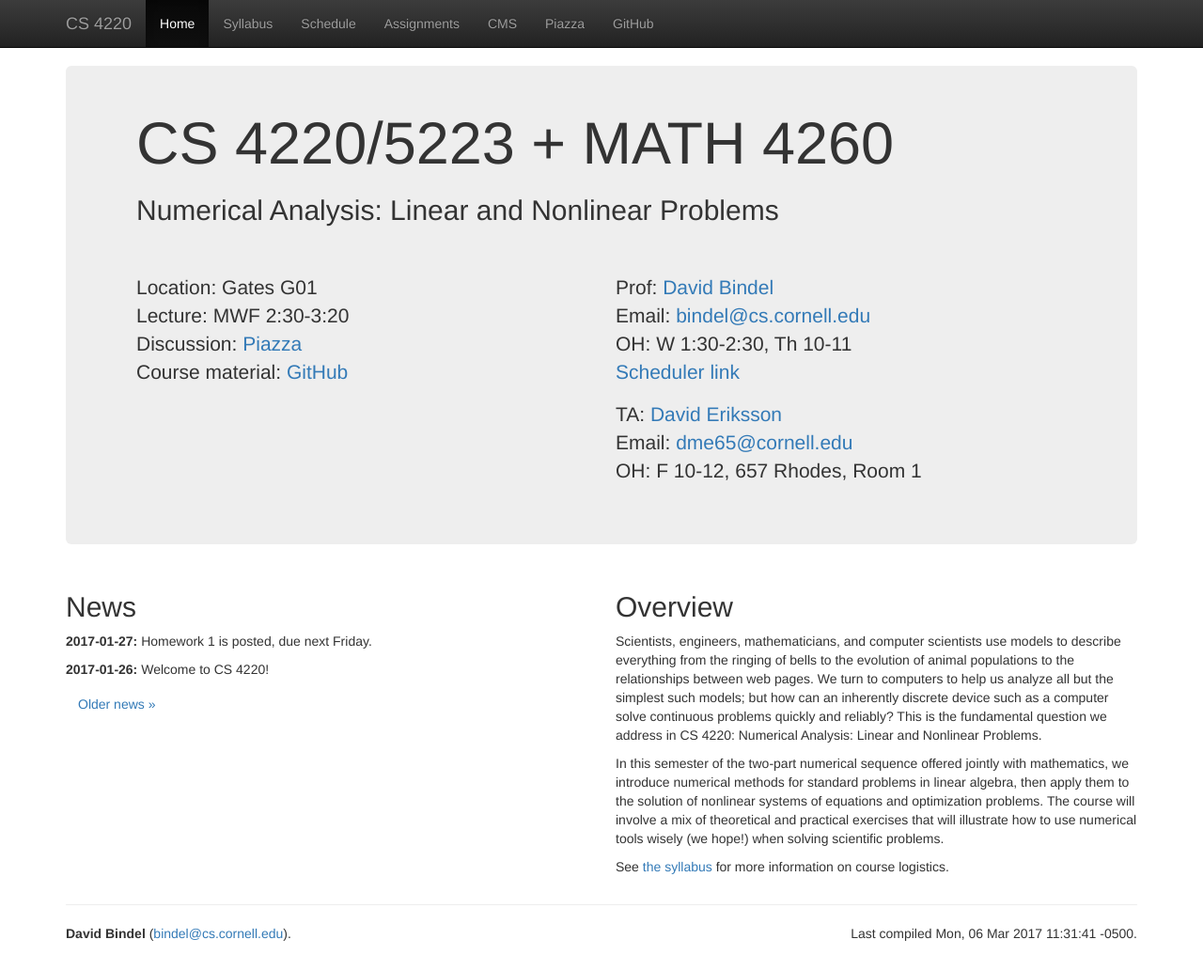
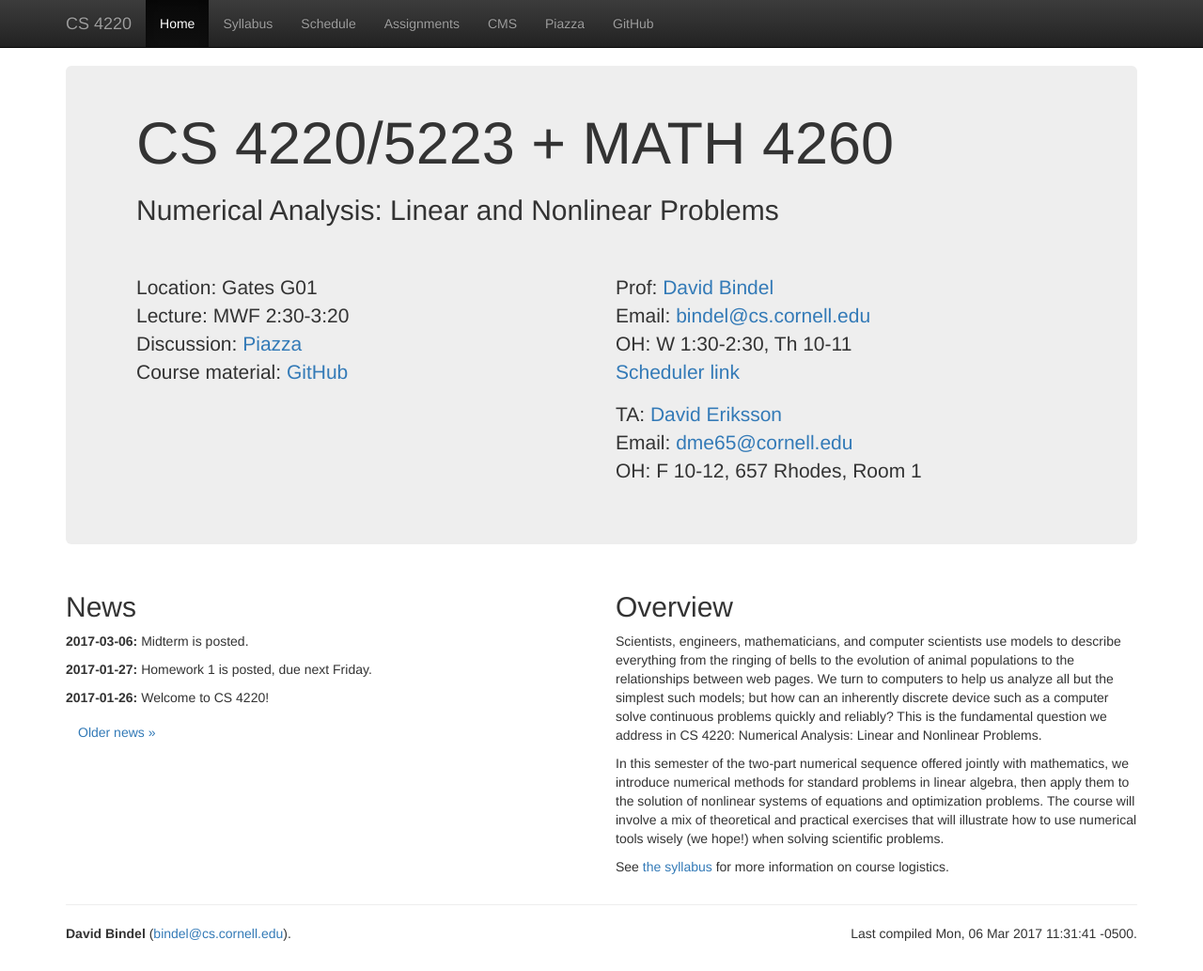
Before and after one commit to dbindel/cs4220-s17, a Jekyll site: the page built from web/index.html, in a window 1280 px wide and 1033 px high. Shown: the whole window at 94% size. Built offline with Jekyll 4.4.1, drawn with Linux system fonts in a browser that asks for light colours; nearby versions of some CDN libraries.

Commit message:
Update to announcements.

```diff
--- a/web/_data/news.yml
+++ b/web/_data/news.yml
@@ -1,8 +1,9 @@
 -
   date: 2017-01-26
-  text:
-    Welcome to CS 4220!
+  text: Welcome to CS 4220!
 -
   date: 2017-01-27
-  text:
-    Homework 1 is posted, due next Friday.
+  text: Homework 1 is posted, due next Friday.
+-
+  date: 2017-03-06
+  text: Midterm is posted.
```
